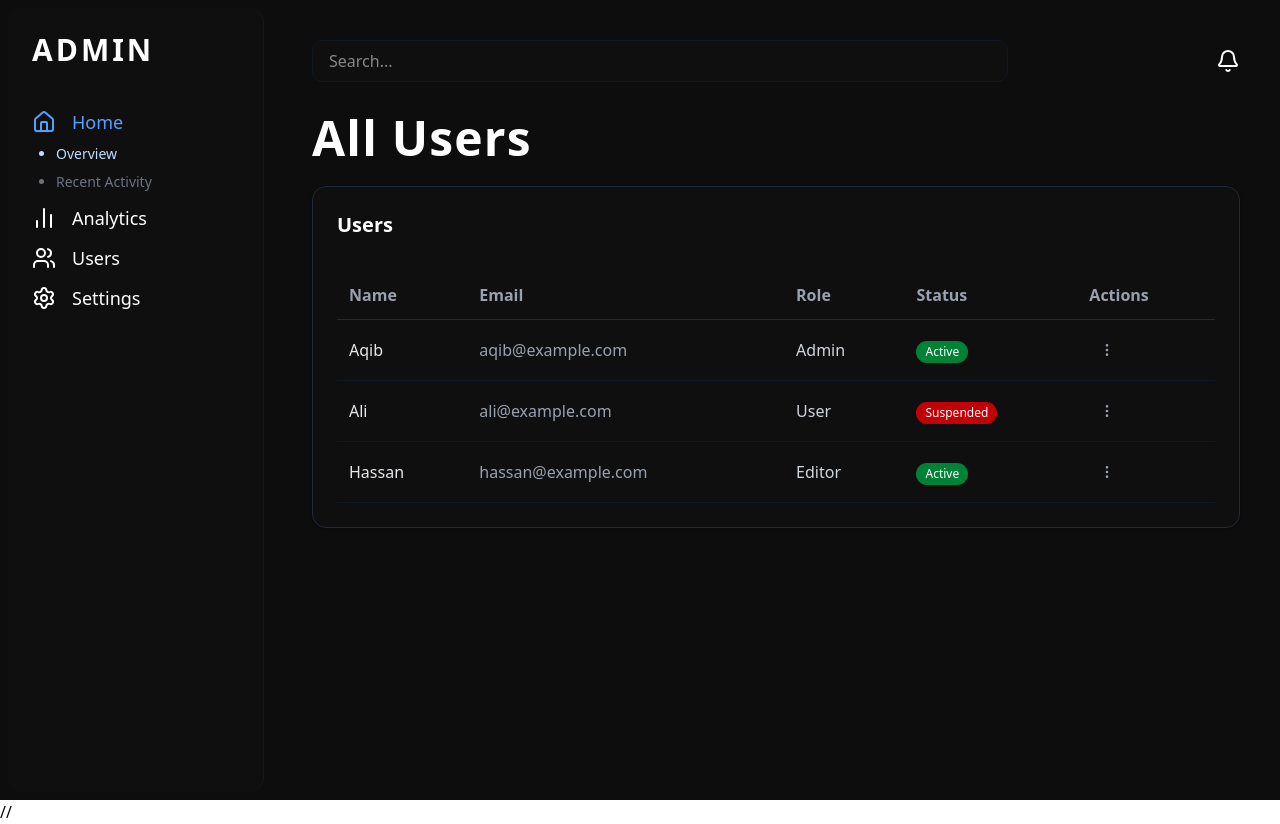
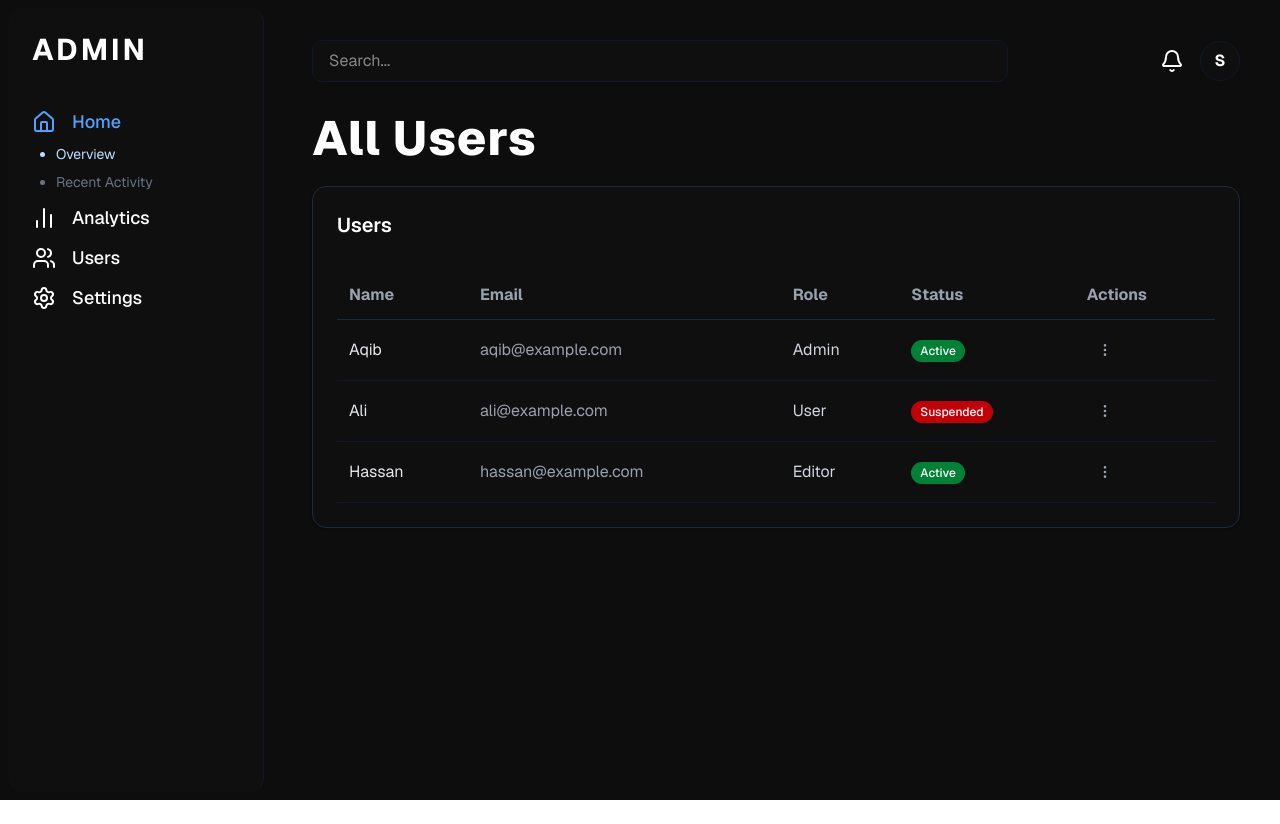
Before and after one commit to Aqib2110/Admin_Panel, a Next.js app: page /users/users in a window 1280 px wide. After the commit the page ends 800 px from the top, so only its background shows below. Built offline with nearby package versions, Linux system fonts and the light colour scheme; no server answers; sample sign-in values are in the browser's storage.

Commit message:
updated code

```diff
--- a/app/Compoments/ClientLayoutWrapper.tsx
+++ b/app/Compoments/ClientLayoutWrapper.tsx
@@ -2,9 +2,8 @@
 
 import React from "react";
 import MyLayout from "./MyLayout";
-import SessionProviderWrapper from "./SessionProviderWrapper";
 import type { Session } from "next-auth";
-
+import { SessionProvider } from "next-auth/react";
 interface Props {
   children: React.ReactNode;
   session?: Session | null;
@@ -13,9 +12,9 @@ interface Props {
 const ClientLayoutWrapper = ({ children, session }: Props) => {
 
   return (
-    <SessionProviderWrapper session={session}>
+    <SessionProvider session={session}>
       <MyLayout>{children}</MyLayout>
-    // </SessionProviderWrapper>
+    </SessionProvider>
   );
 };
 
--- a/app/Compoments/MyLayout.tsx
+++ b/app/Compoments/MyLayout.tsx
@@ -1,6 +1,6 @@
 "use client"
 
-import React, { useState } from "react";
+import React, { useState,useEffect } from "react";
 import { Home, BarChart2, Users, Settings } from "lucide-react";
 import Link from "next/link";
 
@@ -8,6 +8,11 @@ export default function MyLayout({children}:{
     children:React.ReactNode
 })
  {
+const [mounted, setMounted] = useState(false);
+
+useEffect(() => {
+  setMounted(true);
+}, []);
 
 const [nav, setnav] = useState('Home')
 const [subNav, setsubNav] = useState('Overview');
@@ -54,7 +59,7 @@ const navItems = [
     ]
   }
 ];
-
+if (!mounted) return null;
   return (
    <div className="h-screen text-white bg-[#0d0d0d] flex relative">
       <div className="m-2  z-10">
--- a/app/Compoments/Search.tsx
+++ b/app/Compoments/Search.tsx
@@ -1,5 +1,4 @@
 "use client"
-import React from 'react'
 import { Bell } from "lucide-react";
 import { useSession } from 'next-auth/react';
 import { useEffect } from 'react';
@@ -7,14 +6,14 @@ import { useRouter } from 'next/navigation';
 
 const Search = () => {
 
-//  const { data: session } = useSession();
-//   const router = useRouter();
+ const { data: session } = useSession();
+  const router = useRouter();
 
-//   useEffect(() => {
-//     if (!session?.user) {
-//       router.push("/api/auth/signin");
-//     }
-//   }, [session, router]);
+  useEffect(() => {
+    if (!session?.user) {
+      router.push("/api/auth/signin");
+    }
+  }, [session, router]);
 
   return (
    <div className="flex justify-between items-center mb-8">
@@ -25,11 +24,11 @@ const Search = () => {
           />
           <div className="flex items-center gap-4">
             <Bell className="cursor-pointer hover:text-blue-400 transition" />
-           {/* {session?.user && (
+
  <div className="w-10 h-10 border font-bold flex justify-center items-center border-gray-900 bg-[#0F0F0F] rounded-full cursor-pointer hover:ring-2 hover:ring-blue-400 transition">
-      {(session as any)?.user.name[0] || ''}
+          {session?.user?.name?.[0] ?? ""}
     </div>
-  )} */}
+
           </div>
         </div>
   )
--- a/app/Compoments/SessionProviderWrapper.tsx
+++ /dev/null
@@ -1,16 +0,0 @@
-"use client"
-import React from 'react'
-import { Session } from 'next-auth'
-import { SessionProvider } from 'next-auth/react'
-const SessionProviderWrapper = ({children,session}:{
-  children: React.ReactNode,
-  session?: Session | null
-}) => {
-  return (
-    <SessionProvider session={session}>
-      {children}
-    </SessionProvider>
-  )
-}
-
-export default SessionProviderWrapper
--- a/app/layout.tsx
+++ b/app/layout.tsx
@@ -46,7 +46,7 @@ import { Geist, Geist_Mono } from "next/font/google";
 import "./globals.css";
 import ClientLayoutWrapper from "./Compoments/ClientLayoutWrapper";
 import { getServerSession } from "next-auth";
-
+import { SessionProvider } from "next-auth/react";
 const geistSans = Geist({ variable: "--font-geist-sans", subsets: ["latin"] });
 const geistMono = Geist_Mono({ variable: "--font-geist-mono", subsets: ["latin"] });
 
@@ -61,16 +61,17 @@ export default async function RootLayout({
   children: React.ReactNode;
 }) {
   const session = await getServerSession();
+  console.log(session);
+  return (
+    <html lang="en" className={`${geistSans.variable} ${geistMono.variable}`}>
 
-  return (
-    <html lang="en">
-      <body  className={`${geistSans.variable} ${geistMono.variable} antialiased`}>
-        {/* <ClientLayoutWrapper session={session}> */}
-                  <ClientLayoutWrapper>
+      <body className='antialiased'>
 
-          {children}
-        </ClientLayoutWrapper>
-      </body>
+     <ClientLayoutWrapper session={session}>
+        {children}
+     </ClientLayoutWrapper>
+</body>
+
     </html>
   );
 }
```
